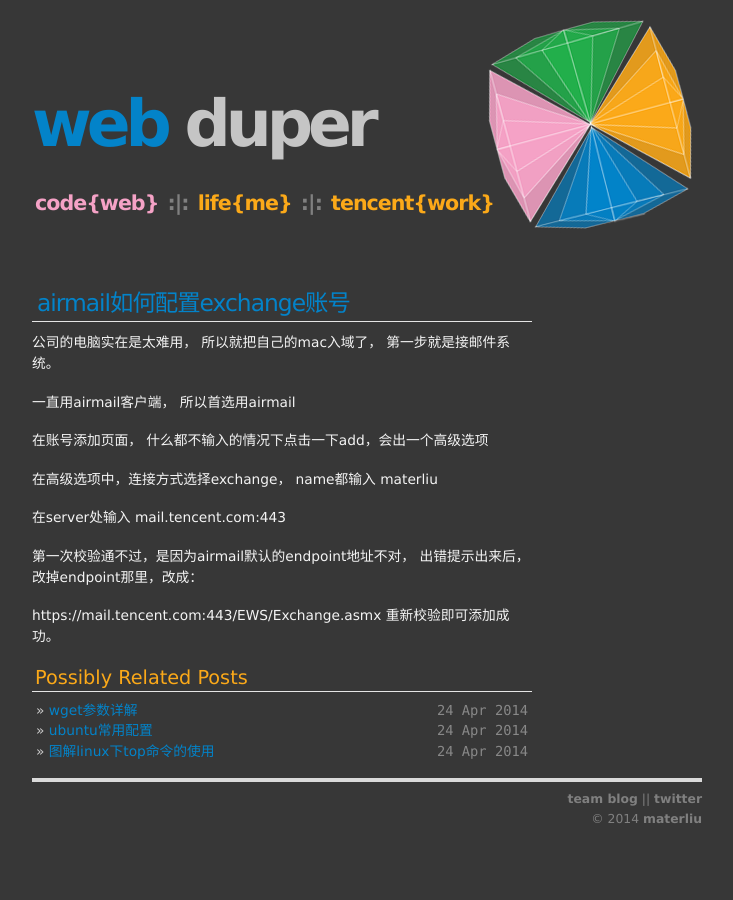
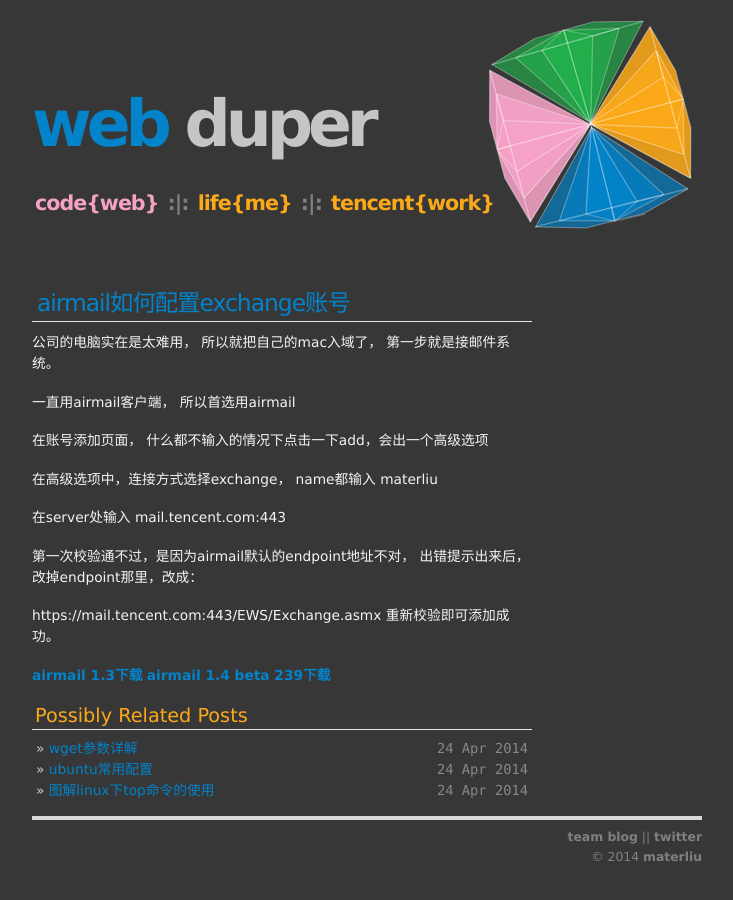
Before and after one commit to materliu/materliu.github.io, a Jekyll site: the page built from all/tencent/_posts/2014-04-16-exchange-email-account-airmail.md, in a window 1280 px wide. Shown: the whole page, without its empty margins (273-1006 px from the left). Built offline with Jekyll 4.4.1, drawn with Linux system fonts in a browser that asks for light colours; Markdown is read by kramdown in place of the engine named in the settings.

Commit message:
add airmail

```diff
--- a/all/tencent/_posts/2014-04-16-exchange-email-account-airmail.md
+++ b/all/tencent/_posts/2014-04-16-exchange-email-account-airmail.md
@@ -18,3 +18,6 @@
 第一次校验通不过，是因为airmail默认的endpoint地址不对， 出错提示出来后，改掉endpoint那里，改成：
 
 https://mail.tencent.com:443/EWS/Exchange.asmx 重新校验即可添加成功。
+
+[airmail 1.3下载](/attachments/2014-04-24-Airmail.app.zip)
+[airmail 1.4 beta 239下载](/attachments/2014-04-24-Airmail_Beta.zip)
```
